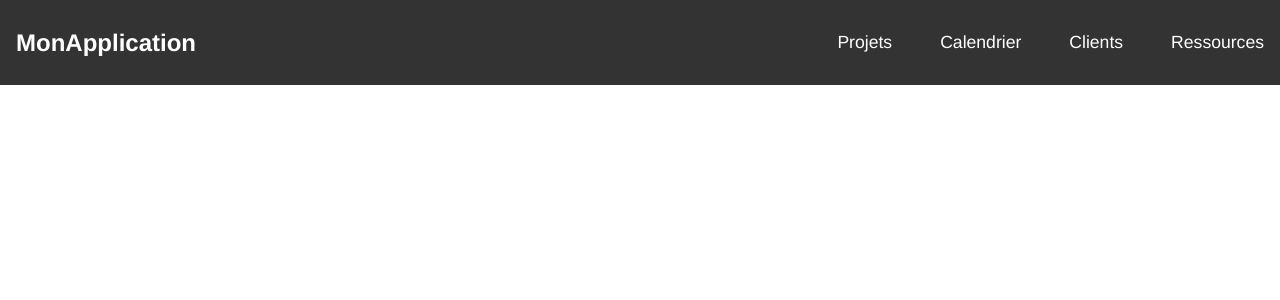
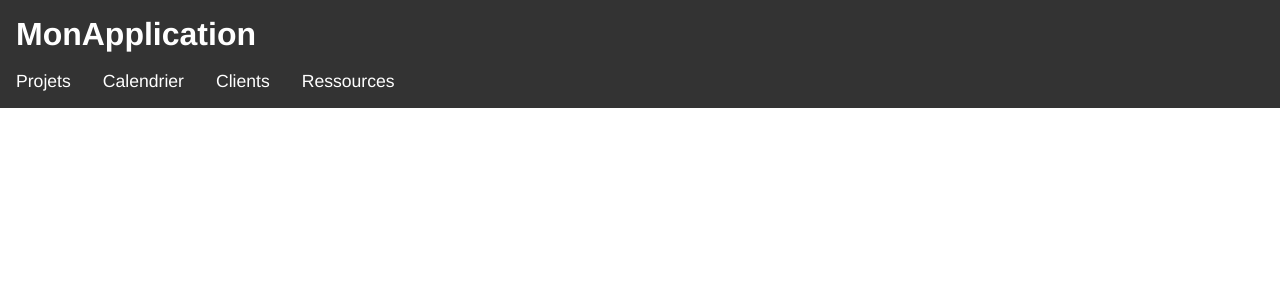
Before and after one commit to NeoEtIchiro/LaListe, a Vue app: page / in a window 1280 px wide. Shown: the top 300 px of the page. Built offline with nearby package versions, Linux system fonts and the light colour scheme.

Commit message:
Petit changement navmenu

```diff
--- a/src/components/NavMenu.vue
+++ b/src/components/NavMenu.vue
@@ -11,39 +11,40 @@
 </template>
 
 <script>
-  export default {
-    name: 'NavMenu'
-  }
+export default {
+  name: 'NavMenu'
+}
 </script>
 
 <style scoped>
 .navbar {
   display: flex;
-  align-items: center;
-  justify-content: space-between;
-  width: 100vw;
-  overflow-x: hidden;
-  max-width: 100%;
+  flex-direction: column; /* Empile les éléments verticalement */
+  align-items: flex-start; /* Aligne les éléments à gauche */
   padding: 1rem;
-  box-sizing: border-box; /* Inclut le padding dans la largeur */
+  width: 100%;
   background-color: #333;
   color: #fff;
 }
 
 .navbar-brand {
-  font-size: 1.5rem;
+  font-size: 2rem;
   font-weight: bold;
+  margin-bottom: 0.5rem; /* Espace entre le titre et les liens */
 }
 
 .navbar-links {
   display: flex;
+  flex-direction: row; /* Affiche les liens horizontalement */
   list-style: none;
-  gap: 3rem; /* Écarter les liens de manière égale */
-  margin-left: auto; /* Pousse les liens vers la droite */
+  padding: 0;
+  margin: 0;
+  gap: 2rem; /* Espace entre chaque lien */
 }
 
 .navbar-links li {
   font-size: 1.1rem;
+  margin-top: 10px;
 }
 
 .navbar-links a {
```
